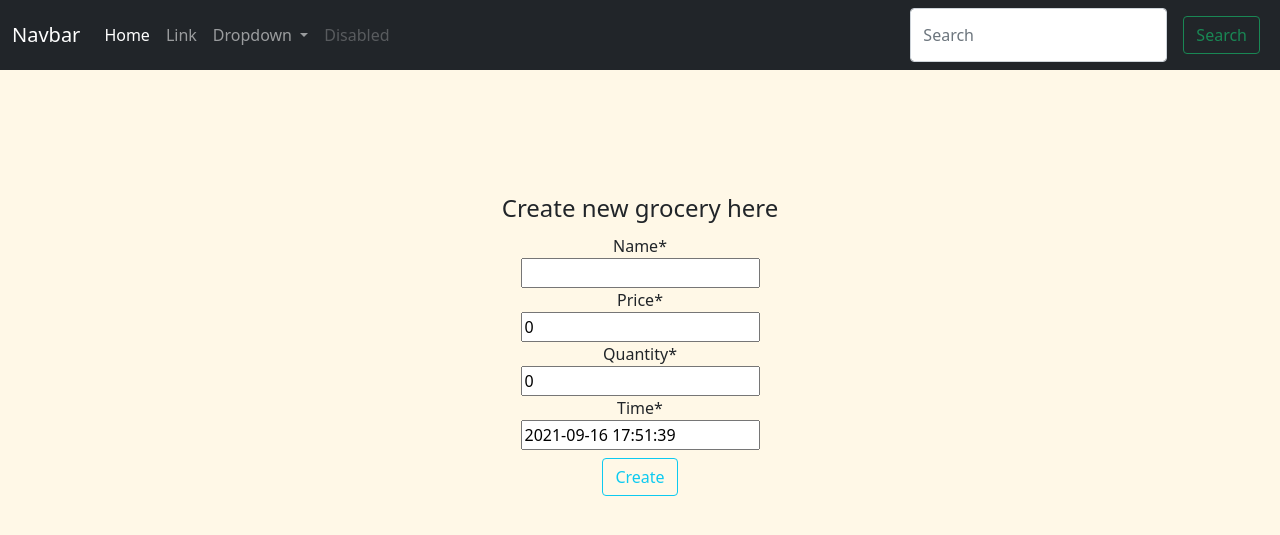
After one commit to dhruv354/Django-grocery, a Django app: page /create-grocery/ in a window 1280 px wide. The commit adds this page. Shown: the top 535 px of the page. Run offline with Django 3.2, Linux system fonts and the light colour scheme; a user stored in the database is signed in; some libraries are stand-ins or nearby versions.

```diff
--- a/ReadingRight/settings.py
+++ b/ReadingRight/settings.py
@@ -120,3 +120,5 @@ USE_TZ = True
 # https://docs.djangoproject.com/en/3.1/howto/static-files/
 
 STATIC_URL = '/static/'
+
+LOGIN_REDIRECT_URL = '/'
--- a/grocery_app/models.py
+++ b/grocery_app/models.py
@@ -11,7 +11,11 @@ class Grocery(models.Model):
     time = models.DateTimeField(default=datetime.now())
 
     class Meta:
-        verbose_name = 'grocerie'
+        verbose_name = 'Groceries'
+
+    def __str__(self):
+        return self.name
+
 
 class Person(models.Model):
     user = models.OneToOneField(User, on_delete=models.CASCADE)
--- a/grocery_app/static/grocery_app/main.css
+++ b/grocery_app/static/grocery_app/main.css
@@ -1,89 +1,73 @@
 body {
-    background: #fafafa;
-    color: #333333;
-    margin-top: 5rem;
+    background-color: #fff8e7;
 }
 
-h1,
-h2,
-h3,
-h4,
-h5,
-h6 {
-    color: #444444;
+.section-header {
+    text-align: center;
+    margin: 1.5rem;
 }
 
-ul {
-    margin: 0;
+.item-adder-div {
+    margin-left: 12rem;
+    width: auto;
+    height: auto;
+    box-sizing: border-box;
 }
 
-.bg-steel {
-    background-color: #5f788a;
+.add-item {
+    text-decoration: underline;
+    color: lightseagreen;
+    font-weight: bold;
 }
 
-.site-header .navbar-nav .nav-link {
-    color: #cbd5db;
+.store-header {
+    margin: 4rem;
+    margin-left: 6rem;
+    margin-right: 6rem;
+    /* margin-top: -5rem; */
+    padding: 1rem;
+    display: flex;
+    flex-direction: row;
+    flex-wrap: wrap;
+    justify-content: space-between;
+    height: 75vh;
+    width: 100%;
 }
 
-.site-header .navbar-nav .nav-link:hover {
-    color: #ffffff;
+.child {
+    padding: 0;
+    margin: 1rem;
+    flex: 1 0 30%;
+    width: auto;
+    height: auto;
+    /* text-align: center; */
 }
 
-.site-header .navbar-nav .nav-link.active {
-    font-weight: 500;
+.grocery-content {
+    margin: 4rem;
+    padding: 2rem;
+    background-color: #ffffff;
+    width: 350px;
+}
+
+.grocery-content h4 {
+    font-size: medium;
+    color: grey;
+}
+
+.grocery-name {
+    margin-bottom: -1rem;
+}
+
+.name {
+    font-weight: bolder;
+}
+
+button {
+    margin: 0.5rem;
 }
 
 .content-section {
-    background: #ffffff;
-    padding: 10px 20px;
-    border: 1px solid #dddddd;
-    border-radius: 3px;
-    margin-bottom: 20px;
+    text-align: center;
+    margin-top: 15vh;
 }
-
-.article-title {
-    color: #444444;
-}
-
-a.article-title:hover {
-    color: #428bca;
-    text-decoration: none;
-}
-
-.article-content {
-    white-space: pre-line;
-}
-
-.article-img {
-    height: 65px;
-    width: 65px;
-    margin-right: 16px;
-}
-
-.article-metadata {
-    padding-bottom: 1px;
-    margin-bottom: 4px;
-    border-bottom: 1px solid #e3e3e3
-}
-
-.article-metadata a:hover {
-    color: #333;
-    text-decoration: none;
-}
-
-.article-svg {
-    width: 25px;
-    height: 25px;
-    vertical-align: middle;
-}
-
-.account-img {
-    height: 125px;
-    width: 125px;
-    margin-right: 20px;
-    margin-bottom: 16px;
-}
-
-.account-heading {
-    font-size: 2.5rem;
-}
--- /dev/null
+++ b/grocery_app/templates/grocery_app/grocery_form.html
@@ -0,0 +1,16 @@
+{% extends 'grocery_app/layout.html' %}
+{% load crispy_forms_tags %}
+{% block body %}
+<div class="content-section p-20">
+  <form method="POST">
+    {% csrf_token %}
+    <fieldset>
+      <legend>Create new grocery here</legend>
+      {{ form|crispy }}
+    </fieldset>
+    <div class="form-group">
+      <button class="btn btn-outline-info" type="submit">Create</button>
+    </div>
+  </form>
+</div>
+{% endblock  %}
--- a/grocery_app/templates/grocery_app/layout.html
+++ b/grocery_app/templates/grocery_app/layout.html
@@ -1,85 +1,58 @@
-
-
 {% load static %}
 <!DOCTYPE html>
-<!--[if lt IE 7]>      <html class="no-js lt-ie9 lt-ie8 lt-ie7"> <![endif]-->
-<!--[if IE 7]>         <html class="no-js lt-ie9 lt-ie8"> <![endif]-->
-<!--[if IE 8]>         <html class="no-js lt-ie9"> <![endif]-->
-<!--[if gt IE 8]>      <html class="no-js"> <!--<![endif]-->
 <html>
     <head>
         <meta charset="utf-8">
         <meta http-equiv="X-UA-Compatible" content="IE=edge">
-        {% comment %} <title>
-            {% if title %}
-                blog home- {{title}}
-            {% else %}
-                blog home
-            {% endif %}
-        </title> {% endcomment %}
+        <title></title>
         <meta name="description" content="">
         <meta name="viewport" content="width=device-width, initial-scale=1">
-        <link href="https://cdn.jsdelivr.net/npm/bootstrap@5.0.1/dist/css/bootstrap.min.css" rel="stylesheet" integrity="sha384-+0n0xVW2eSR5OomGNYDnhzAbDsOXxcvSN1TPprVMTNDbiYZCxYbOOl7+AMvyTG2x" crossorigin="anonymous">
-        <link rel="stylesheet" href="{% static 'blog/main.css' %}">
-
+        <link href="https://cdn.jsdelivr.net/npm/bootstrap@5.1.1/dist/css/bootstrap.min.css" rel="stylesheet" integrity="sha384-F3w7mX95PdgyTmZZMECAngseQB83DfGTowi0iMjiWaeVhAn4FJkqJByhZMI3AhiU" crossorigin="anonymous">
+        <script src="https://cdn.jsdelivr.net/npm/bootstrap@5.1.1/dist/js/bootstrap.bundle.min.js" integrity="sha384-/bQdsTh/da6pkI1MST/rWKFNjaCP5gBSY4sEBT38Q/9RBh9AH40zEOg7Hlq2THRZ" crossorigin="anonymous"></script>
+         <link rel="stylesheet" href={% static 'grocery_app/main.css' %}>
     </head>
     <body>
-        <header class="site-header">
-    <nav class="navbar navbar-expand-md navbar-dark bg-steel fixed-top">
-        <div class="container">
-        <a class="navbar-brand mr-4" href="{% url 'blogHome' %}">Django Blog</a>
-        <button class="navbar-toggler" type="button" data-toggle="collapse" data-target="#navbarToggle" aria-controls="navbarToggle" aria-expanded="false" aria-label="Toggle navigation">
+        <nav class="navbar navbar-expand-lg navbar-dark bg-dark">
+  <div class="container-fluid">
+    <a class="navbar-brand" href="#">Navbar</a>
+    <button class="navbar-toggler" type="button" data-bs-toggle="collapse" data-bs-target="#navbarSupportedContent" aria-controls="navbarSupportedContent" aria-expanded="false" aria-label="Toggle navigation">
       <span class="navbar-toggler-icon"></span>
     </button>
-        <div class="collapse navbar-collapse" id="navbarToggle">
-            <div class="navbar-nav mr-auto">
-            <a class="nav-item nav-link" href="{% url 'blogHome' %}">Home</a>
-            <a class="nav-item nav-link" href="{% url 'about' %}">About</a>
-            </div>
-            <!-- Navbar Right Side -->
-            <div class="navbar-nav">
-            {% if user.is_authenticated %}
-                <a class="nav-item nav-link" href="{% url 'profile' %}">Profile</a>
-                <a class="nav-item nav-link" href="{% url 'post-create' %}">Create</a>
-                <a class="nav-item nav-link" href="{% url 'logout' %}">Logout</a>
-            {% else %}
-               <a class="nav-item nav-link" href="{% url 'login' %}">Login</a>
-               <a class="nav-item nav-link" href="{% url 'register' %}">Register</a>
-            {% endif %}
-            </div>
+    <div class="collapse navbar-collapse" id="navbarSupportedContent">
+      <ul class="navbar-nav me-auto mb-2 mb-lg-0">
+        <li class="nav-item">
+          <a class="nav-link active" aria-current="page" href="#">Home</a>
+        </li>
+        <li class="nav-item">
+          <a class="nav-link" href="#">Link</a>
+        </li>
+        <li class="nav-item dropdown">
+          <a class="nav-link dropdown-toggle" href="#" id="navbarDropdown" role="button" data-bs-toggle="dropdown" aria-expanded="false">
+            Dropdown
+          </a>
+          <ul class="dropdown-menu" aria-labelledby="navbarDropdown">
+            <li><a class="dropdown-item" href="#">Action</a></li>
+            <li><a class="dropdown-item" href="#">Another action</a></li>
+            <li><hr class="dropdown-divider"></li>
+            <li><a class="dropdown-item" href="#">Something else here</a></li>
+          </ul>
+        </li>
+        <li class="nav-item">
+          <a class="nav-link disabled">Disabled</a>
+        </li>
+      </ul>
+      <form class="d-flex">
+        <input class="form-control me-2" type="search" placeholder="Search" aria-label="Search">
+        <button class="btn btn-outline-success" type="submit">Search</button>
+      </form>
     </div>
   </div>
 </nav>
-    </header>
-    <main role="main" class="container">
-    <div class="row">
-        <div class="col-md-8">
-        {% if messages %}
-            {% for  message in messages %}
-                <div class="alert alert-{{message.tags}}">
-                    {{message}}
-                </div>
-            {% endfor %}
-        {% endif %}
-        {% block body %}{% endblock %}
-        </div>
-        <div class="col-md-4">
-        <div class="content-section">
-            <h3>Our Sidebar</h3>
-            <p class='text-muted'>You can put any information here you'd like.
-            <ul class="list-group">
-                <li class="list-group-item list-group-item-light">Latest Posts</li>
-                <li class="list-group-item list-group-item-light">Announcements</li>
-                <li class="list-group-item list-group-item-light">Calendars</li>
-                <li class="list-group-item list-group-item-light">etc</li>
-            </ul>
-            </p>
-        </div>
-        </div>
-    </div>
-    </main>
-        <script src="https://cdn.jsdelivr.net/npm/@popperjs/core@2.9.2/dist/umd/popper.min.js" integrity="sha384-IQsoLXl5PILFhosVNubq5LC7Qb9DXgDA9i+tQ8Zj3iwWAwPtgFTxbJ8NT4GN1R8p" crossorigin="anonymous"></script>
-        <script src="https://cdn.jsdelivr.net/npm/bootstrap@5.0.1/dist/js/bootstrap.min.js" integrity="sha384-Atwg2Pkwv9vp0ygtn1JAojH0nYbwNJLPhwyoVbhoPwBhjQPR5VtM2+xf0Uwh9KtT" crossorigin="anonymous"></script>
-        <script src="" async defer></script>
+{% block  body%}
+{% endblock  %}
+
+        <script src="https://cdn.jsdelivr.net/npm/@popperjs/core@2.9.3/dist/umd/popper.min.js" integrity="sha384-W8fXfP3gkOKtndU4JGtKDvXbO53Wy8SZCQHczT5FMiiqmQfUpWbYdTil/SxwZgAN" crossorigin="anonymous"></script>
+        <script src="https://cdn.jsdelivr.net/npm/bootstrap@5.1.1/dist/js/bootstrap.min.js" integrity="sha384-skAcpIdS7UcVUC05LJ9Dxay8AXcDYfBJqt1CJ85S/CFujBsIzCIv+l9liuYLaMQ/" crossorigin="anonymous"></script>
+        {% comment %} <script src="" async defer></script> {% endcomment %}
     </body>
 </html>
--- a/grocery_app/templates/grocery_app/saved.html
+++ b/grocery_app/templates/grocery_app/saved.html
@@ -0,0 +1,4 @@
+{% extends 'grocery_app/layout.html' %}
+{% block body %}
+
+{% endblock body %}
--- a/grocery_app/urls.py
+++ b/grocery_app/urls.py
@@ -9,7 +9,10 @@ urlpatterns = [
    path('login/', auth_views.LoginView.as_view(template_name='grocery_app/login.html'), name='login'),
    path('logout/', auth_views.LogoutView.as_view(template_name='/logout.html'), name='logout'),
    path('', views.GroceryListView.as_view(), name='home'),
-   path('create-grocery/<int:pk>/', views.GroceryCreateView.as_view()),
-   path('update-grocery/<int:pk>/', views.GroceryUpdateView.as_view()),
-   path('delete-grocery/<int:pk>/', views.GroceryDeleteView.as_view()),
+   path('create-grocery/', views.GroceryCreateView.as_view(), name='create-grocery'),
+   path('update-grocery/<int:pk>/', views.GroceryUpdateView.as_view(), name='update-grocery'),
+   path('delete-grocery/<int:pk>/', views.GroceryDeleteView.as_view(), name='delete-grocery'),
+   path('saved/', views.PersonSavedList, name='saved'),
+   path('update-saved-grocery/<int:id>/', views.PersonSavedUpdateView, name='update-saved-grocery'),
+   path('delete-saved-grocery/<int:id>/', views.PersonSavedDeleteView, name='delete-saved-grocery'),
 ]
--- a/grocery_app/views.py
+++ b/grocery_app/views.py
@@ -1,6 +1,7 @@
 from django.shortcuts import render, redirect
 from django.contrib import messages
 from .forms import MyRegisterForm
+from django.urls import reverse
 from django.views.generic import (
     ListView,
     DetailView,
@@ -10,6 +11,7 @@ from django.views.generic import (
 )
 from django.contrib.auth.mixins import LoginRequiredMixin, UserPassesTestMixin
 from .models import *
+from rest_framework import response
 
 # Create your views here.
 
@@ -35,7 +37,7 @@ def home(request):
     context = {
         'groceries': Grocery.objects.all().order_by('-time')
     }
-    return render(request, 'blog/home.html', context)
+    return render(request, 'grocery_app/home.html', context)
 
 
 class GroceryListView(LoginRequiredMixin,ListView):
@@ -47,13 +49,71 @@ class GroceryListView(LoginRequiredMixin,ListView):
 class GroceryCreateView(LoginRequiredMixin, CreateView):
     model = Grocery
     fields = ['name', 'price', 'quantity', 'time']
+    success_url = '/'
+    # template_name = 'grocery_app/home.html'
+
+    def form_valid(self, form):
+
+        return super().form_valid(form)
+
 
 class GroceryUpdateView(LoginRequiredMixin, UpdateView):
     model = Grocery
     fields = ['name', 'price', 'quantity']
+    success_url = '/'
+
+    def test_func(self):
+        post = self.get_object()
+        if self.request.is_superuser:
+            return True
+        return False
 
 class GroceryDeleteView(LoginRequiredMixin, DeleteView):
     model = Grocery
     success_url = "/"
 
-class PersonGroceryView(LoginRequiredMixin, )
+class PersonGroceryListView(LoginRequiredMixin, ListView):
+    model = Person
+    template_name = 'grocery_app/saved.html'
+    context_object_name = 'Data'
+
+def PersonSavedList(request):
+    if not User.is_authenticated():
+        return redirect('login')
+    context = {
+        'groceries': Person.objects.filter(user=request.user).order_by('-time')
+    }
+    return render(request, 'grocery_app/saved.html', context)
+
+def PersonSavedUpdateView(request, id):
+    if not User.is_authenticated():
+        return redirect('login')
+    if not id:
+        print("error")
+        return
+    person = Person.objects.filter(user=request.user).first()
+    grocery = Grocery.objects.filter(id=id).first()
+    person.groceries.add(grocery)
+    person.save()
+
+    context = {
+        'groceries': Person.objects.filter(user=request.user).order_by('-time')
+    }
+    return render(request, 'grocery_app/saved.html', context)
+
+
+def PersonSavedDeleteView(request, id):
+    if not User.is_authenticated():
+        return redirect('login')
+    if not id:
+        print("error")
+        return
+    person = Person.objects.filter(user=request.user).first()
+    grocery = Grocery.objects.filter(id=id).first()
+    person.groceries.remove(grocery)
+    person.save()
+
+    context = {
+        'groceries': Person.objects.filter(user=request.user).order_by('-time')
+    }
+    return render(request, 'grocery_app/saved.html', context)
```
Also changed, not shown: grocery_app/templates/grocery_app/grocery_confirm_delete.html (added, +18 -0 lines), grocery_app/templates/grocery_app/home.html (+70 -0 lines), db.sqlite3. Lines whose indentation alone changed are shown as unchanged.
